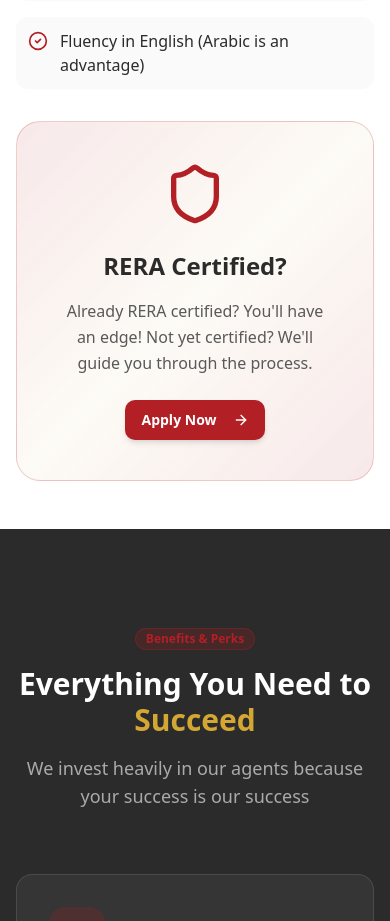
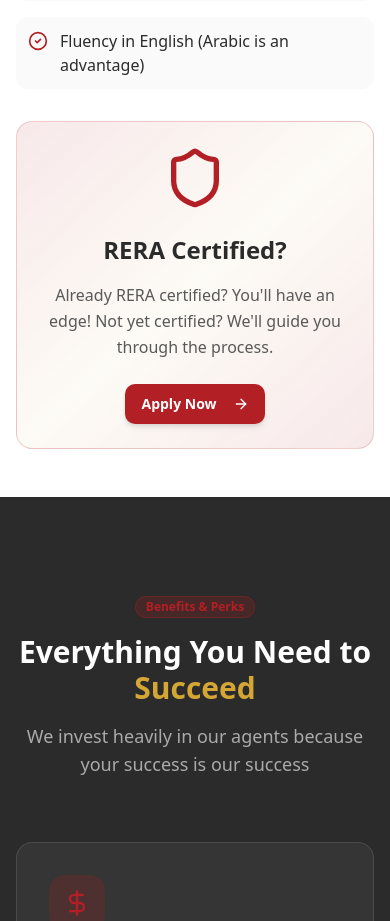
Before and after one commit to hashtagdigital-org/Al-KHAIL, a React (Vite) app: page /careers in a window 390 px wide. Shown: the part 3020-3941 px from the top of the page. Built offline with nearby package versions, Linux system fonts and the light colour scheme; the HTML template or start-up script is replaced by a standard one.

Commit message:
Preceding changes

```diff
--- a/src/pages/HiringAgentPage.tsx
+++ b/src/pages/HiringAgentPage.tsx
@@ -248,7 +248,7 @@ const HiringAgentPage = () => {
               </div>
             </div>
             <div className="relative">
-              <div className="bg-gradient-to-br from-accent/10 via-luxury-gold/5 to-accent/10 rounded-3xl p-10 border border-accent/20">
+              <div className="bg-gradient-to-br from-accent/10 via-luxury-gold/5 to-accent/10 rounded-2xl sm:rounded-3xl p-6 sm:p-8 md:p-10 border border-accent/20">
                 <div className="text-center">
                   <Shield className="w-16 h-16 text-accent mx-auto mb-6" />
                   <h3 className="text-2xl font-bold mb-4">RERA Certified?</h3>
```
